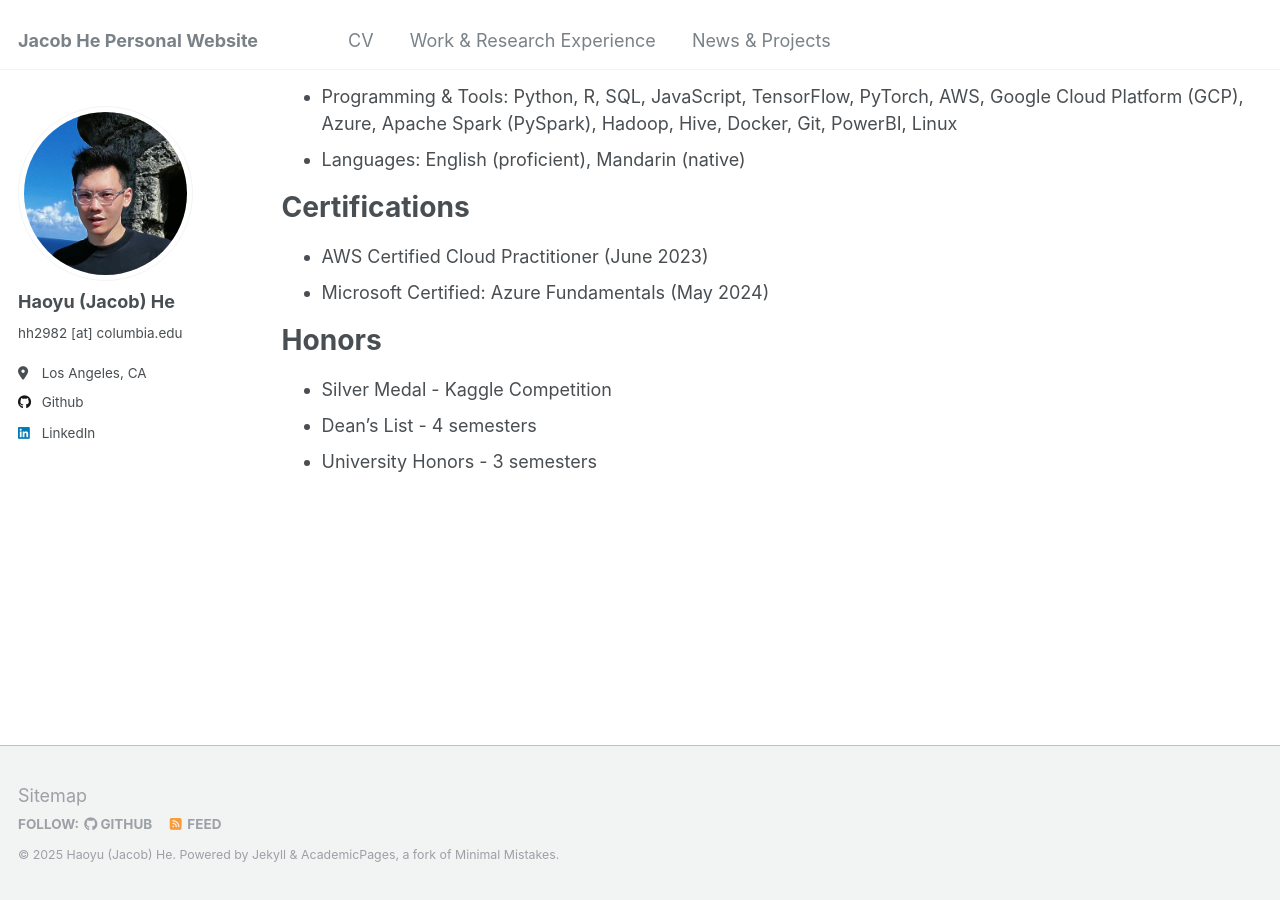
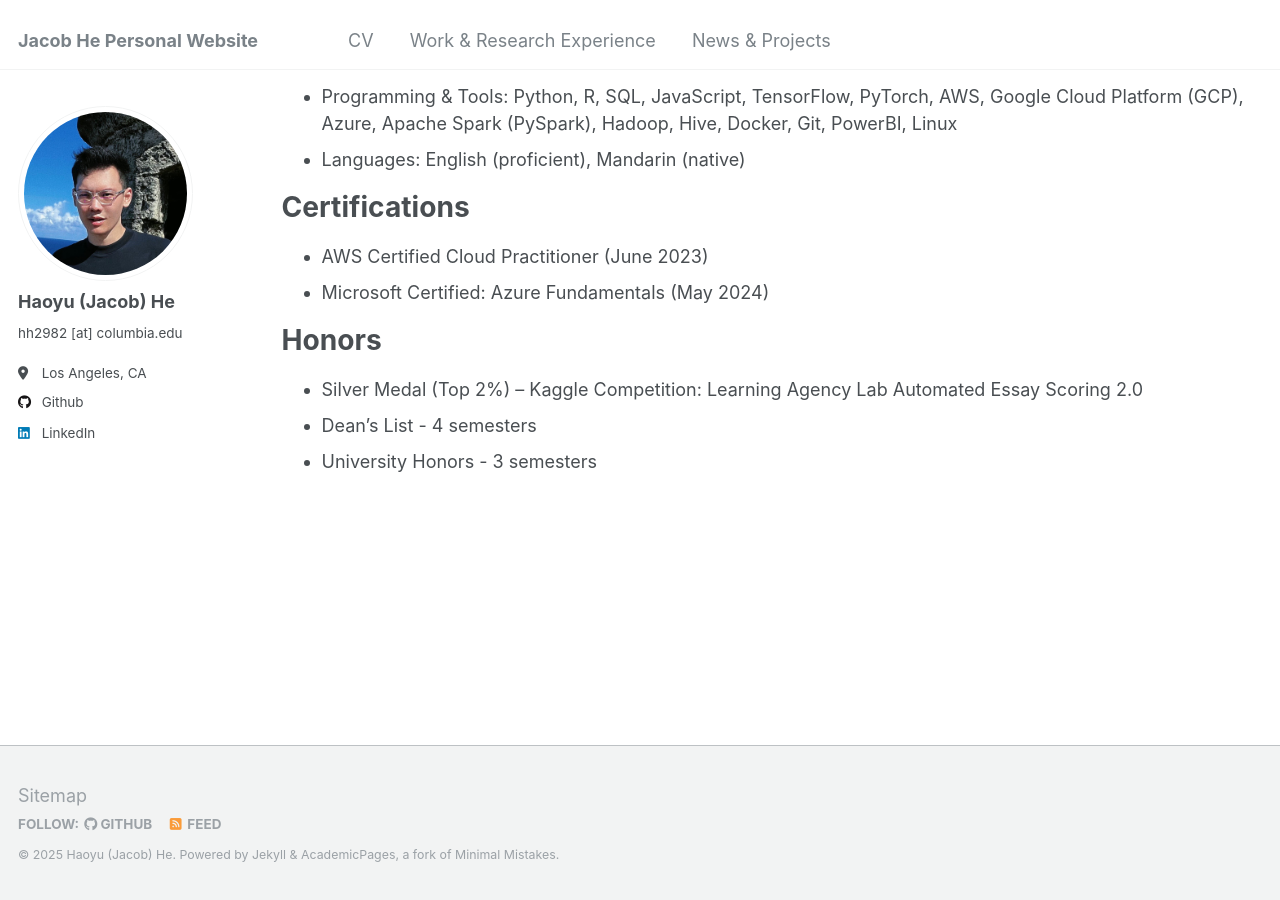
Before and after one commit to Jacobhhy/Jacobhhy.github.io, a Jekyll site: the page built from _pages/cv.md, in a window 1280 px wide and 900 px high, scrolled down 696 px. Built offline with Jekyll 4.4.1, drawn with Linux system fonts in a browser that asks for light colours.

Commit message:
Update cv.md

```diff
--- a/_pages/cv.md
+++ b/_pages/cv.md
@@ -39,6 +39,6 @@ Certifications
 
 Honors
 ======
-* Silver Medal - Kaggle Competition
+* Silver Medal (Top 2%) – Kaggle Competition: Learning Agency Lab Automated Essay Scoring 2.0
 * Dean's List - 4 semesters
 * University Honors - 3 semesters
```
